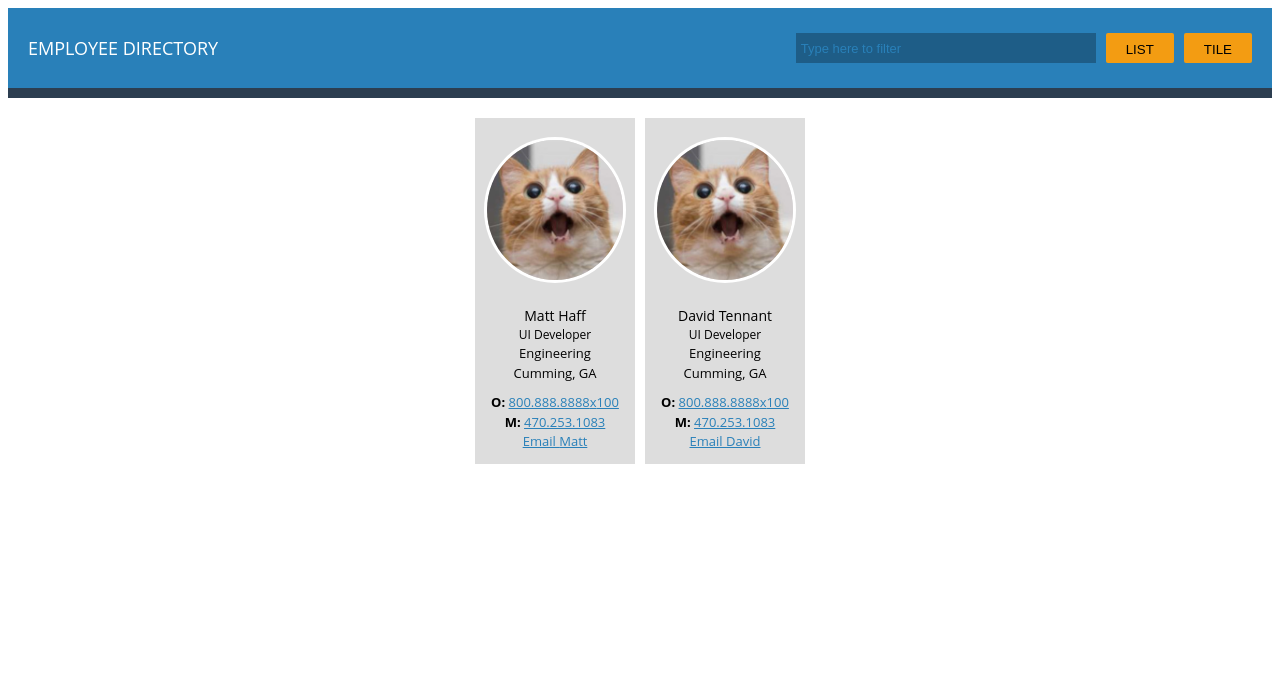
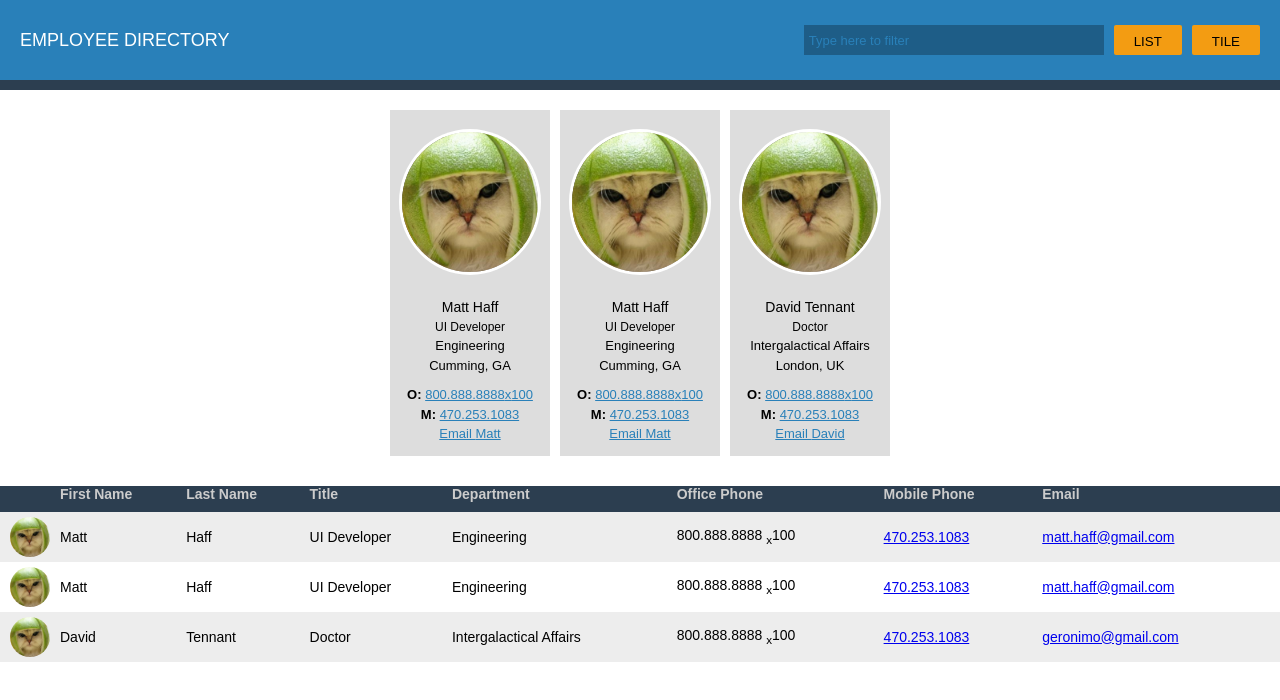
Before and after one commit to CWSites/employee-directory, a React (Create React App) app: page / in a window 1280 px wide. Shown: the top 700 px of the page. Built offline with nearby package versions, Linux system fonts and the light colour scheme.

Commit message:
finish bringing over markup, fix image not loading

```diff
--- a/public/index.html
+++ b/public/index.html
@@ -8,12 +8,6 @@
 </head>
 
 <body>
-  <header>
-    <h1>Employee Directory</h1>
-    <button class="btn tile">Tile</button>
-    <button class="btn list">List</button>
-    <input type="text" class="filter" placeholder="Type here to filter" />
-  </header>
   <div id="main">
     <!-- This is where our React app will go -->
   </div>
--- a/src/components/App.js
+++ b/src/components/App.js
@@ -2,6 +2,7 @@
 
 // import components
 import Profile from './Profile';
+import Table from './Table';
 
 // import sample data
 import employees from '../data/sample';
@@ -24,9 +25,20 @@
 
   render() {
     return(
-      <section className="tiles">
-        <Profile state={this.state} />
-      </section>
+      <div className="app-wrapper">
+        <header>
+          <h1>Employee Directory</h1>
+          <button class="btn tile">Tile</button>
+          <button class="btn list">List</button>
+          <input type="text" class="filter" placeholder="Type here to filter" />
+        </header>
+        <section className="tiles">
+          <Profile state={this.state} />
+        </section>
+        <section className="list">
+          <Table state={this.state} />
+        </section>
+      </div>
     )
   }
 }
--- a/src/components/Profile.js
+++ b/src/components/Profile.js
@@ -11,7 +11,7 @@
 
     return (
       <div key={key} className="thumbnail">
-        <div className="picWrap">
+        <div className="picWrap" style={{backgroundImage: `url(${employee[key].hover})`}}>
           <img src={employee[key].pic} className="primary" />
         </div>
         <span className="name">{employee[key].first} {employee[key].last}</span>
--- /dev/null
+++ b/src/components/Table.js
@@ -0,0 +1,52 @@
+import React from 'react';
+
+class Profile extends React.Component {
+
+  renderTableBody = (key) => {
+    let employee = this.props.state.employees;
+
+    return (
+      <tr key={key}>
+        <td className="pic">
+          <div className="picWrap"><img src={employee[key].pic} alt="name" /></div>
+        </td>
+        <td className="first">{employee[key].first}</td>
+        <td className="last">{employee[key].last}</td>
+        <td className="title">{employee[key].title}</td>
+        <td className="department">{employee[key].department}</td>
+        <td className="office">
+          <span>{employee[key].office}</span>
+          <span> <sub>x</sub>{employee[key].office_ext}</span>
+        </td>
+        <td className="mobile"><a href={`tel:${employee[key].mobile}`}>{employee[key].mobile}</a></td>
+        <td className="email"><a href={`mailto:${employee[key].email}`}>{employee[key].email}</a></td>
+      </tr>
+    )
+  };
+
+  render() {
+    let employees = (this.props.state.employees !== undefined ? this.props.state.employees : []);
+
+    return(
+      <table>
+        <thead>
+          <tr>
+            <th className="pic" width="60"></th>
+            <th className="first">First Name</th>
+            <th className="last">Last Name</th>
+            <th className="title">Title</th>
+            <th className="department">Department</th>
+            <th className="office">Office Phone</th>
+            <th className="mobile">Mobile Phone</th>
+            <th className="email">Email</th>
+          </tr>
+        </thead>
+        <tbody>
+          {Object.keys(employees).map(this.renderTableBody)}
+        </tbody>
+      </table>
+    )
+  }
+}
+
+export default Profile;
--- a/src/css/style.css
+++ b/src/css/style.css
@@ -12,8 +12,9 @@
 body {
   -webkit-font-smoothing: antialiased;
   -moz-osx-font-smoothing: grayscale;
-  font-family: 'Open Sans', sans-serif;
   font-size: 1.4rem;
+  padding: 0;
+  margin: 0;
 }
 
 h1 {
@@ -22,60 +23,61 @@
 }
 
 .clearfix:after {
-  visibility: hidden;
+  clear: both;
+  content: " ";
   display: block;
   font-size: 0;
-  content: " ";
-  clear: both;
   height: 0;
+  visibility: hidden;
 }
 
 textarea, input, :focus {
+  outline: none;
   outline-color: transparent;
   outline-style: none;
-  outline: none;
 }
 
 /* HEADER STYLES */
 header {
   background: #2980b9;
+  border-bottom: 10px solid #2c3e50;
   color: white;
   min-height: 90px;
   padding: 0 20px;
-  border-bottom: 10px solid #2c3e50;
 }
 header h1 {
-  margin: 0;
-  text-transform: uppercase;
+  float: left;
   font-size: 18px;
   font-weight: normal;
   line-height: 80px;
-  float: left;
+  margin: 0;
+  text-transform: uppercase;
 }
 header button {
+  background: #f39c12;
+  border: none;
+  border-radius: 2px;
+  cursor: pointer;
+  float: right;
+  height: 30px;
   margin: 25px 0 0 10px;
+  padding: 5px 20px 3px;
   text-transform: uppercase;
-  border: none;
-  background: #f39c12;
-  border-radius: 2px;
-  height: 30px;
-  padding: 5px 20px 3px;
-  float: right;
 }
 header button:hover {
   background: #e08e0b;
 }
 header input {
+  background: #1e5d87;
+  border: none;
+  color: #2980b9;
+  float: right;
+  font-size: 13px;
   height: 30px;
   line-height: 30px;
   margin: 25px 0 0;
   padding: 3px 5px 2px;
-  font-size: 13px;
-  color: #2980b9;
   width: 300px;
-  float: right;
-  border: none;
-  background: #1e5d87;
 }
 header ::-webkit-input-placeholder {
   color: #2980b9;
@@ -103,7 +105,8 @@
   border: 2px solid #ddd;
   cursor: pointer;
 }
-section.tiles .thumbnail:hover, section.tiles .thumbnail:focus {
+section.tiles .thumbnail:hover,
+section.tiles .thumbnail:focus {
   background: #ededed;
   border-color: #f39c12;
 }
@@ -169,34 +172,34 @@
 }
 
 /* LIST STYLES */
-section#list {
+section.list {
   font-size: 14px;
 }
-section#list table {
+section.list table {
   width: 100%;
   border-collapse: collapse;
 }
-section#list table thead tr th {
+section.list table thead tr th {
   background: #2c3e50;
   color: #ccc;
   padding: 0 0 10px;
   text-align: left;
   cursor: pointer;
 }
-section#list table td {
+section.list table td {
   padding: 5px 0;
 }
-section#list table tr:nth-child(odd) {
+section.list table tr:nth-child(odd) {
   background: #ededed;
 }
-section#list .picWrap {
+section.list .picWrap {
   border-radius: 50%;
   overflow: hidden;
   width: 40px;
   height: 40px;
   margin: 0 auto;
 }
-section#list .picWrap img {
+section.list .picWrap img {
   width: 40px;
 }
 
@@ -230,25 +233,30 @@
     width: 180px;
   }
 
-  section#list {
+  section.list {
     font-size: 14px;
   }
-  section#list table {
+  section.list table {
     width: 100%;
   }
-  section#list table thead tr th {
+  section.list table thead tr th {
     background: #2c3e50;
     color: #ccc;
     padding: 0 5px 10px;
     text-align: left;
   }
-  section#list table td {
+  section.list table td {
     padding: 5px;
   }
-  section#list table tr:nth-child(odd) {
+  section.list table tr:nth-child(odd) {
     background: #ededed;
   }
-  section#list table td.pic, section#list table td.title, section#list table td.email, section#list table th.pic, section#list table th.title, section#list table th.email {
+  section.list table td.pic,
+  section.list table td.title,
+  section.list table td.email,
+  section.list table th.pic,
+  section.list table th.title,
+  section.list table th.email {
     display: none;
   }
 }
--- a/src/data/sample.js
+++ b/src/data/sample.js
@@ -5,30 +5,46 @@
     "title": "UI Developer",
     "department": "Engineering",
     "start_date": "01/01/2010",
-    "type": "full-time", // full-time, part-time, contractor, intern
+    "type": "full-time",
     "office": "800.888.8888",
     "office_ext": "100",
     "mobile": "470.253.1083",
     "email": "matt.haff@gmail.com",
     "location": "Cumming, GA",
-    "pic": "img/cat-1.jpg",
-    "hover": "img/cat-2.jpg",
+    "pic": "img/cat-2.jpg",
+    "hover": "img/cat-1.jpg",
+    "class": ""
+  },
+  {
+    "first": "Matt",
+    "last": "Haff",
+    "title": "UI Developer",
+    "department": "Engineering",
+    "start_date": "01/01/2010",
+    "type": "full-time",
+    "office": "800.888.8888",
+    "office_ext": "100",
+    "mobile": "470.253.1083",
+    "email": "matt.haff@gmail.com",
+    "location": "Cumming, GA",
+    "pic": "img/cat-2.jpg",
+    "hover": "img/cat-1.jpg",
     "class": ""
   },
   {
     "first": "David",
     "last": "Tennant",
-    "title": "UI Developer",
-    "department": "Engineering",
-    "start_date": "01/01/2010",
-    "type": "full-time", // full-time, part-time, contractor, intern
+    "title": "Doctor",
+    "department": "Intergalactical Affairs",
+    "start_date": "01/01/01",
+    "type": "part-time",
     "office": "800.888.8888",
     "office_ext": "100",
     "mobile": "470.253.1083",
-    "email": "matt.haff@gmail.com",
-    "location": "Cumming, GA",
-    "pic": "img/cat-1.jpg",
-    "hover": "img/cat-2.jpg",
+    "email": "geronimo@gmail.com",
+    "location": "London, UK",
+    "pic": "img/cat-2.jpg",
+    "hover": "img/cat-1.jpg",
     "class": ""
   }
 ];
```
Also changed, not shown: public/img/cat-2.jpg (added).
